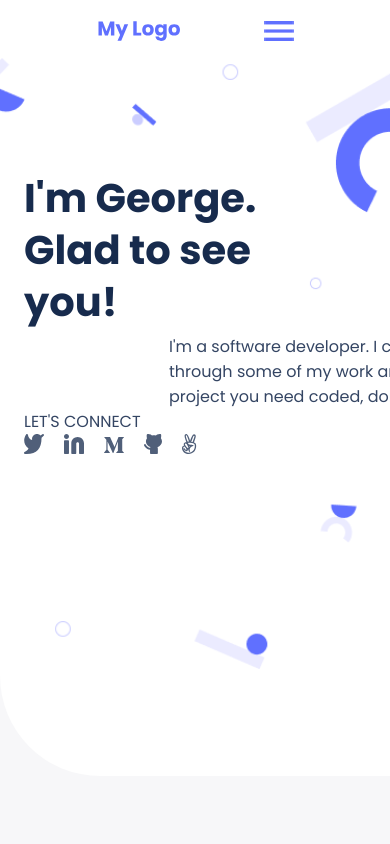
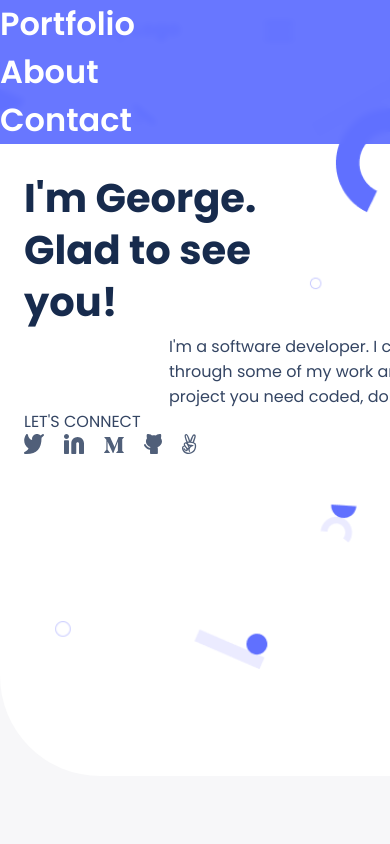
Before and after one commit to dfizzkruah93/Pofolio-Project, a website: page index.html in a window 390 px wide. Shown: the top 844 px of the page. Drawn offline with Linux system fonts and the light colour scheme.

Commit message:
Create hamburger menu without functionality

```diff
--- a/css/style.css
+++ b/css/style.css
@@ -48,6 +48,31 @@ h2 {
 
 nav {
   display: none;
+}
+
+nav.active {
+  display: flex;
+  flex-direction: column;
+  position: absolute;
+  top: 0;
+  left: 0;
+  right: 0;
+  bottom: 0;
+  height: 100vh;
+  /* z-index: 1; */
+}
+
+.hamburger.active {
+  list-style: none;
+  font-weight: 600;
+  font-size: 32px;
+  background-color: rgba(96, 112, 255, 0.95);
+  backdrop-filter: blur(3px);
+}
+
+.hamburger.active a {
+  color: #fff;
+  text-decoration: none;
 }
 
 main {
--- a/index.html
+++ b/index.html
@@ -30,8 +30,8 @@
         <img src="./img/icon.png" alt="icon" />
       </div>
 
-      <nav>
-        <ul>
+      <nav class="active">
+        <ul class="hamburger active">
           <li><a href="#">Portfolio</a></li>
           <li><a href="#">About</a></li>
           <li><a href="#">Contact</a></li>
```
